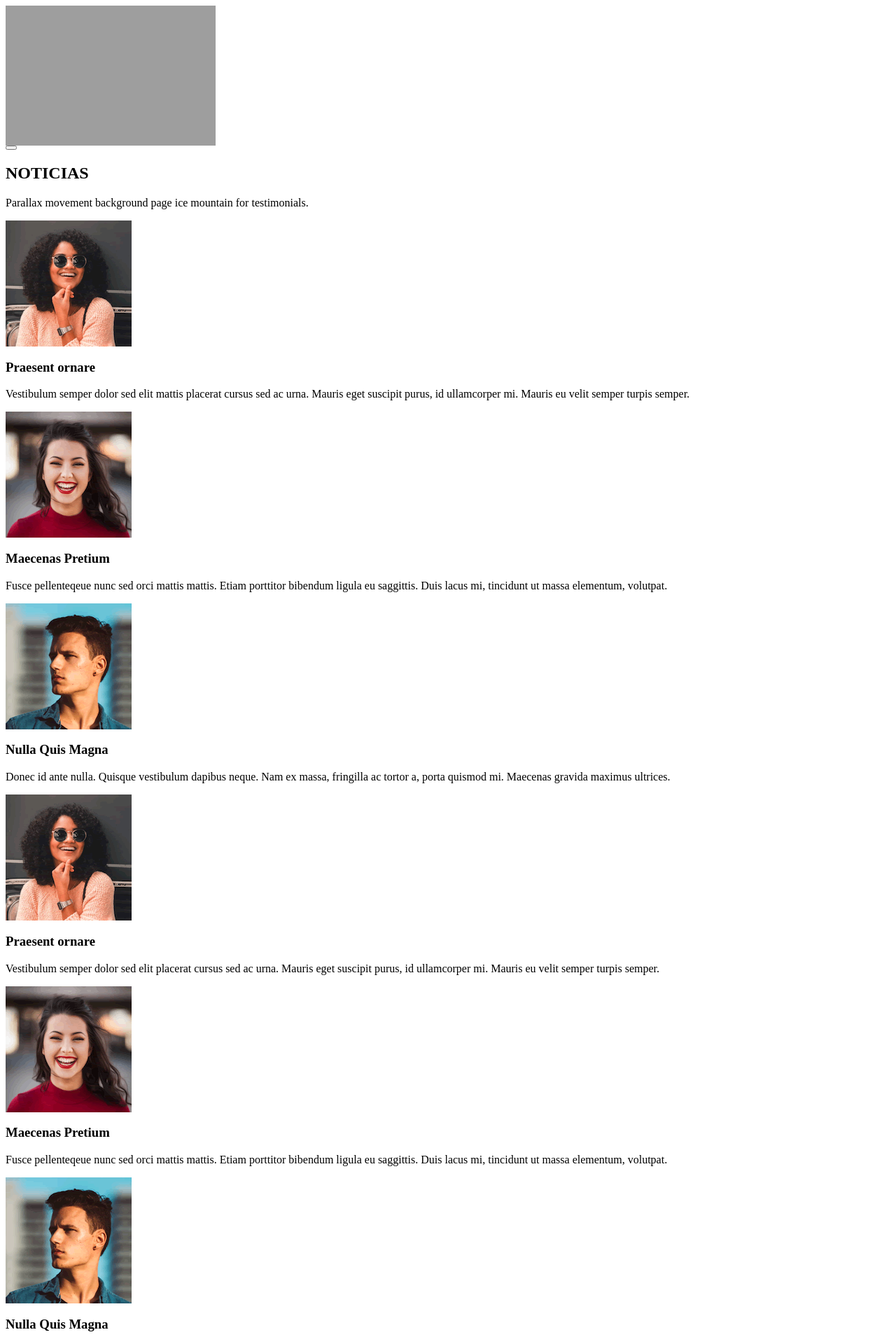
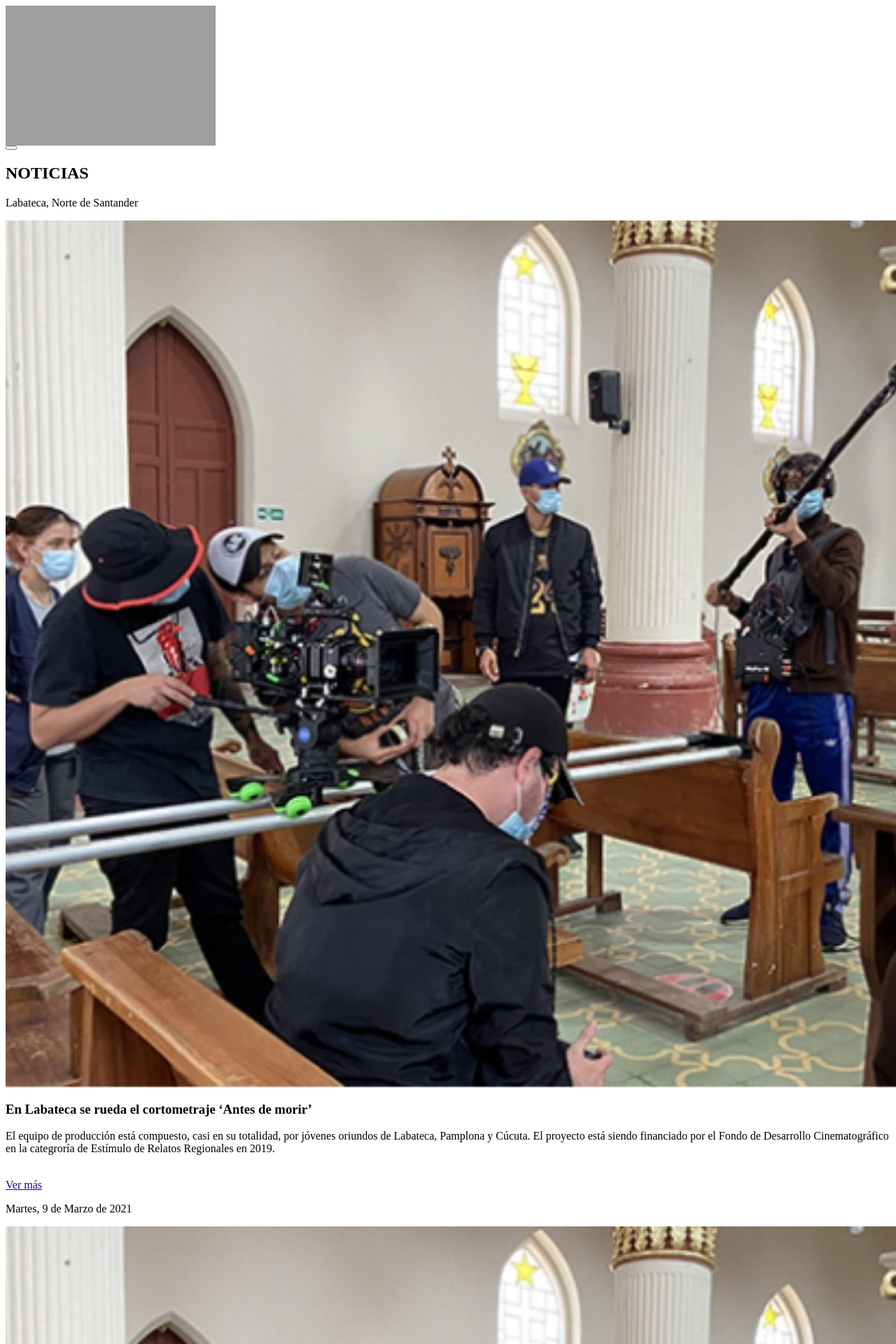
Before and after one commit to edyson10/emisora_morena, a PHP site: template view/modulos/navegacion/Noticias.php in a window 1280 px wide; the page is wider, and only the part inside the window is pictured. Shown: the top 1920 px of that part at 70% size. Run offline with PHP 8.4, Linux system fonts and the light colour scheme; the template is opened without the code that fills it, so the values that code supplies are empty; grey boxes are pictures that could not be loaded.

Commit message:
Edición de la pestaña Noticias y modificación de algunas imagenes

```diff
--- a/view/modulos/navegacion/Noticias.php
+++ b/view/modulos/navegacion/Noticias.php
@@ -13,13 +13,11 @@
       <!-- Testimonials header -->
       <section class="row" id="tmServices">
         <div class="col-12">
-          <div class="parallax-window tm-services-parallax-header tm-testimonials-parallax-header" data-parallax="scroll" data-z-index="101" data-image-src="view/presentacion/img/13.jpg">
+          <div class="parallax-window tm-services-parallax-header tm-testimonials-parallax-header" data-parallax="scroll" data-z-index="101" data-image-src="view/presentacion/img/26.jpg">
 
             <div class="tm-bg-black-transparent text-center tm-services-header tm-testimonials-header">
               <h2 class="text-uppercase tm-services-page-title tm-testimonials-page-title">NOTICIAS</h2>
-              <p class="tm-services-description mb-0 small">
-                Parallax movement background page ice mountain for testimonials.
-              </p>
+              <p class="tm-services-description mb-0 small">Labateca, Norte de Santander</p>
             </div>
           </div>
         </div>
@@ -27,85 +25,79 @@
 
       <section class="row tm-testimonials-section">
         <div class="col-12 tm-carousel">
-          <div class="tm-bg-black-transparent tm-testimonial-box text-center">
+
+          <div class="tm-bg-white-transparent tm-testimonial-box text-center">
             <div class="tm-person-img-container">
-              <img src="view/presentacion/img/person-1.png" alt="Image" class="img-fluid mx-auto" />
+              <img src="view/presentacion/img/25.jpg" alt="Image" class="img-fluid mx-auto" />
             </div>
-            <h3 class="tm-about-name tm-uppercase">Praesent ornare</h3>
-            <p class="tm-about-description">
-              Vestibulum semper dolor sed elit mattis placerat cursus sed ac urna. Mauris eget suscipit purus, id ullamcorper mi. Mauris eu velit semper turpis semper.
-            </p>
+            <h3 class="tm-about-name tm-uppercase" style="color:#000000">En Labateca se rueda el cortometraje ‘Antes de morir’</h3>
+            <p class="tm-about-description">El equipo de producción está compuesto, casi en su totalidad, por jóvenes oriundos de Labateca, Pamplona y Cúcuta. El proyecto está siendo financiado por el Fondo de Desarrollo Cinematográfico en la categroría de Estímulo de Relatos Regionales en 2019.
+            </p><br>
+            <a style="color:#140494" href="https://www.laopinion.com.co/entretenimiento/en-labateca-se-rueda-el-cortometraje-antes-de-morir?platform=hootsuite">Ver más</a>
+            <p class="tm-about-description">Martes, 9 de Marzo de 2021</p>
           </div>
 
-          <div class="tm-bg-black-transparent tm-testimonial-box text-center">
+          <div class="tm-bg-white-transparent tm-testimonial-box text-center">
             <div class="tm-person-img-container">
-              <img src="view/presentacion/img/person-2.png" alt="Image" class="img-fluid mx-auto" />
+              <img src="view/presentacion/img/25.jpg" alt="Image" class="img-fluid mx-auto" />
             </div>
-            <h3 class="tm-about-name tm-uppercase">Maecenas Pretium</h3>
-            <p class="tm-about-description">
-              Fusce pellenteqeue nunc sed orci mattis mattis. Etiam porttitor bibendum ligula eu saggittis. Duis lacus mi, tincidunt ut massa elementum, volutpat.
-            </p>
+            <h3 class="tm-about-name tm-uppercase" style="color:#000000">En Labateca se rueda el cortometraje ‘Antes de morir’</h3>
+            <p class="tm-about-description">El equipo de producción está compuesto, casi en su totalidad, por jóvenes oriundos de Labateca, Pamplona y Cúcuta. El proyecto está siendo financiado por el Fondo de Desarrollo Cinematográfico en la categroría de Estímulo de Relatos Regionales en 2019.
+            </p><br>
+            <p class="tm-about-description">Martes, 9 de Marzo de 2021</p>
           </div>
 
-          <div class="tm-bg-black-transparent tm-testimonial-box text-center">
+          <div class="tm-bg-white-transparent tm-testimonial-box text-center">
             <div class="tm-person-img-container">
-              <img src="view/presentacion/img/person-3.png" alt="Image" class="img-fluid mx-auto" />
+              <img src="view/presentacion/img/25.jpg" alt="Image" class="img-fluid mx-auto" />
             </div>
-            <h3 class="tm-about-name tm-uppercase">Nulla Quis Magna</h3>
-            <p class="tm-about-description">
-              Donec id ante nulla. Quisque vestibulum dapibus neque. Nam ex massa, fringilla ac tortor a, porta quismod mi. Maecenas gravida maximus ultrices.
-            </p>
+            <h3 class="tm-about-name tm-uppercase" style="color:#000000">En Labateca se rueda el cortometraje ‘Antes de morir’</h3>
+            <p class="tm-about-description">El equipo de producción está compuesto, casi en su totalidad, por jóvenes oriundos de Labateca, Pamplona y Cúcuta. El proyecto está siendo financiado por el Fondo de Desarrollo Cinematográfico en la categroría de Estímulo de Relatos Regionales en 2019.
+            </p><br>
+            <p class="tm-about-description">Martes, 9 de Marzo de 2021</p>
+          </div>
+        </div>
+      </section>
+
+      <section class="row tm-testimonials-section">
+        <div class="col-12 tm-carousel">
+
+          <div class="tm-bg-white-transparent tm-testimonial-box text-center">
+            <div class="tm-person-img-container">
+              <img src="view/presentacion/img/25.jpg" alt="Image" class="img-fluid mx-auto" />
+            </div>
+            <h3 class="tm-about-name tm-uppercase" style="color:#000000">En Labateca se rueda el cortometraje ‘Antes de morir’</h3>
+            <p class="tm-about-description">El equipo de producción está compuesto, casi en su totalidad, por jóvenes oriundos de Labateca, Pamplona y Cúcuta. El proyecto está siendo financiado por el Fondo de Desarrollo Cinematográfico en la categroría de Estímulo de Relatos Regionales en 2019.
+            </p><br>
+            <a style="color:#140494" href="https://www.laopinion.com.co/entretenimiento/en-labateca-se-rueda-el-cortometraje-antes-de-morir?platform=hootsuite">Ver más</a>
+            <p class="tm-about-description">Martes, 9 de Marzo de 2021</p>
           </div>
 
-          <div class="tm-bg-black-transparent tm-testimonial-box text-center">
+          <div class="tm-bg-white-transparent tm-testimonial-box text-center">
             <div class="tm-person-img-container">
-              <img src="view/presentacion/img/person-1.png" alt="Image" class="img-fluid mx-auto" />
+              <img src="view/presentacion/img/25.jpg" alt="Image" class="img-fluid mx-auto" />
             </div>
-            <h3 class="tm-about-name tm-uppercase">Praesent ornare</h3>
-            <p class="tm-about-description">
-              Vestibulum semper dolor sed elit placerat cursus sed ac urna. Mauris eget suscipit purus, id ullamcorper mi. Mauris eu velit semper turpis semper.
-            </p>
-          </div>
-          <div class="tm-bg-black-transparent tm-testimonial-box text-center">
-            <div class="tm-person-img-container">
-              <img src="view/presentacion/img/person-2.png" alt="Image" class="img-fluid mx-auto" />
-            </div>
-            <h3 class="tm-about-name tm-uppercase">Maecenas Pretium</h3>
-            <p class="tm-about-description">
-              Fusce pellenteqeue nunc sed orci mattis mattis. Etiam porttitor bibendum ligula eu saggittis. Duis lacus mi, tincidunt ut massa elementum, volutpat.
-            </p>
+            <h3 class="tm-about-name tm-uppercase" style="color:#000000">En Labateca se rueda el cortometraje ‘Antes de morir’</h3>
+            <p class="tm-about-description">El equipo de producción está compuesto, casi en su totalidad, por jóvenes oriundos de Labateca, Pamplona y Cúcuta. El proyecto está siendo financiado por el Fondo de Desarrollo Cinematográfico en la categroría de Estímulo de Relatos Regionales en 2019.
+            </p><br>
+            <p class="tm-about-description">Martes, 9 de Marzo de 2021</p>
           </div>
 
-          <div class="tm-bg-black-transparent tm-testimonial-box text-center">
+          <div class="tm-bg-white-transparent tm-testimonial-box text-center">
             <div class="tm-person-img-container">
-              <img src="view/presentacion/img/person-3.png" alt="Image" class="img-fluid mx-auto" />
+              <img src="view/presentacion/img/25.jpg" alt="Image" class="img-fluid mx-auto" />
             </div>
-            <h3 class="tm-about-name tm-uppercase">Nulla Quis Magna</h3>
-            <p class="tm-about-description">
-              Donec id ante nulla. Quisque vestibulum dapibus neque. Nam ex massa, fringilla ac tortor a, porta quismod mi. Maecenas gravida maximus ultrices.
-            </p>
+            <h3 class="tm-about-name tm-uppercase" style="color:#000000">En Labateca se rueda el cortometraje ‘Antes de morir’</h3>
+            <p class="tm-about-description">El equipo de producción está compuesto, casi en su totalidad, por jóvenes oriundos de Labateca, Pamplona y Cúcuta. El proyecto está siendo financiado por el Fondo de Desarrollo Cinematográfico en la categroría de Estímulo de Relatos Regionales en 2019.
+            </p><br>
+            <p class="tm-about-description">Martes, 9 de Marzo de 2021</p>
           </div>
         </div>
       </section>
 
       <!-- Call to Action -->
-      <section class="row tm-testimonials-cta" id="tmCallToAction">
-        <div class="col-12 tm-call-to-action-col">
-          <img src="view/presentacion/img/call-to-action-2.jpg" alt="Image" class="img-fluid tm-call-to-action-image" />
-          <div class="tm-bg-white tm-call-to-action-text">
-            <h2 class="tm-call-to-action-title">Vivamus sollicitudin tellus</h2>
-            <p class="tm-call-to-action-description">
-              Maecenas maximus tellus in dolor auctor tristique. Nam hendrerit
-              posuere laoreet. Aliquam erat volutpat. Nulla eros est,
-              imperdiet vel feugiat non, ullamcorper mattis nulla.
-            </p>
-            <form action="#" method="get" class="tm-call-to-action-form">
-              <input name="email" type="email" class="tm-email-input" id="email" placeholder="Email" />
-              <button type="submit" class="btn btn-secondary">Get Updates</button>
-            </form>
-          </div>
-        </div>
-      </section>
+
+
       <?php include "view/modulos/footer.php";?>
     </div>
     <!-- .container-fluid -->
```
Also changed, not shown: view/modulos/navegacion/Contactanos.php (+6 -9 lines), view/presentacion/img/13.jpg (deleted), view/presentacion/img/25.jpg (added), view/presentacion/img/26.jpg (added), view/presentacion/img/28.jpg (added).
